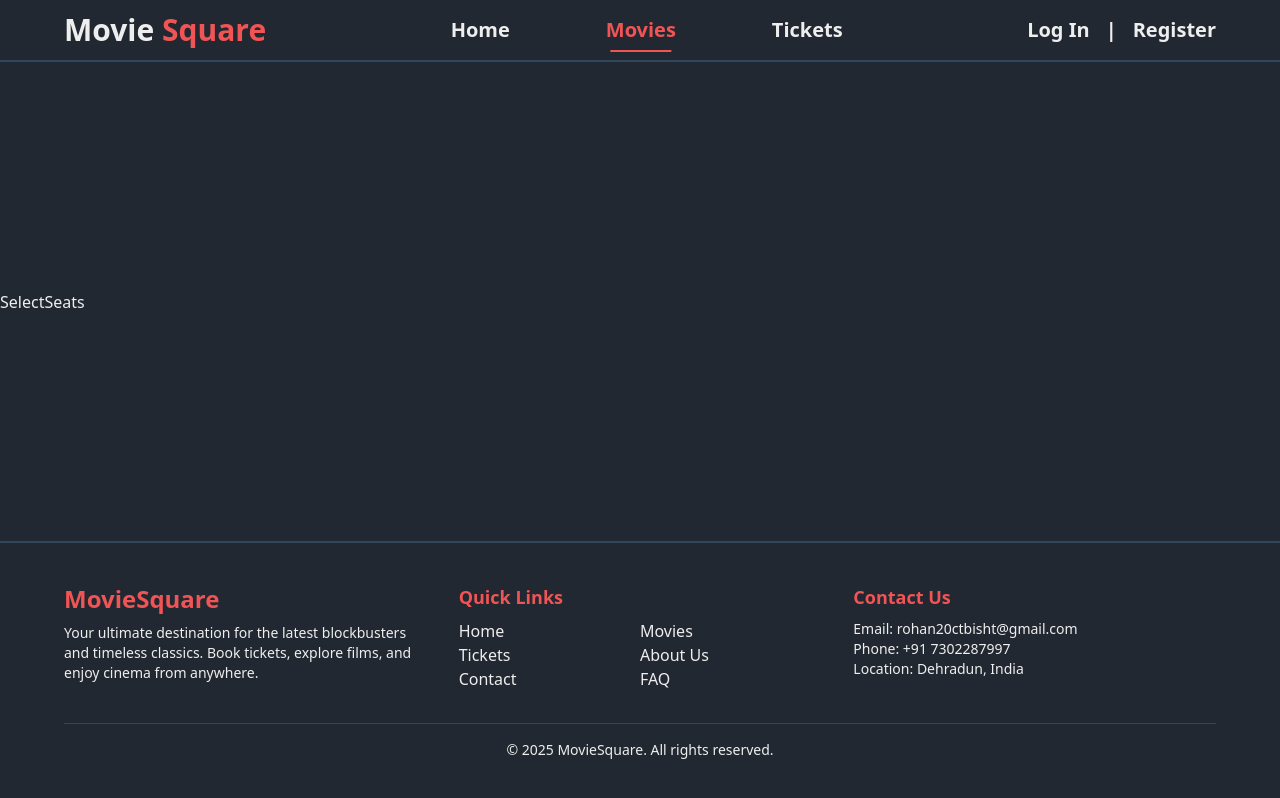
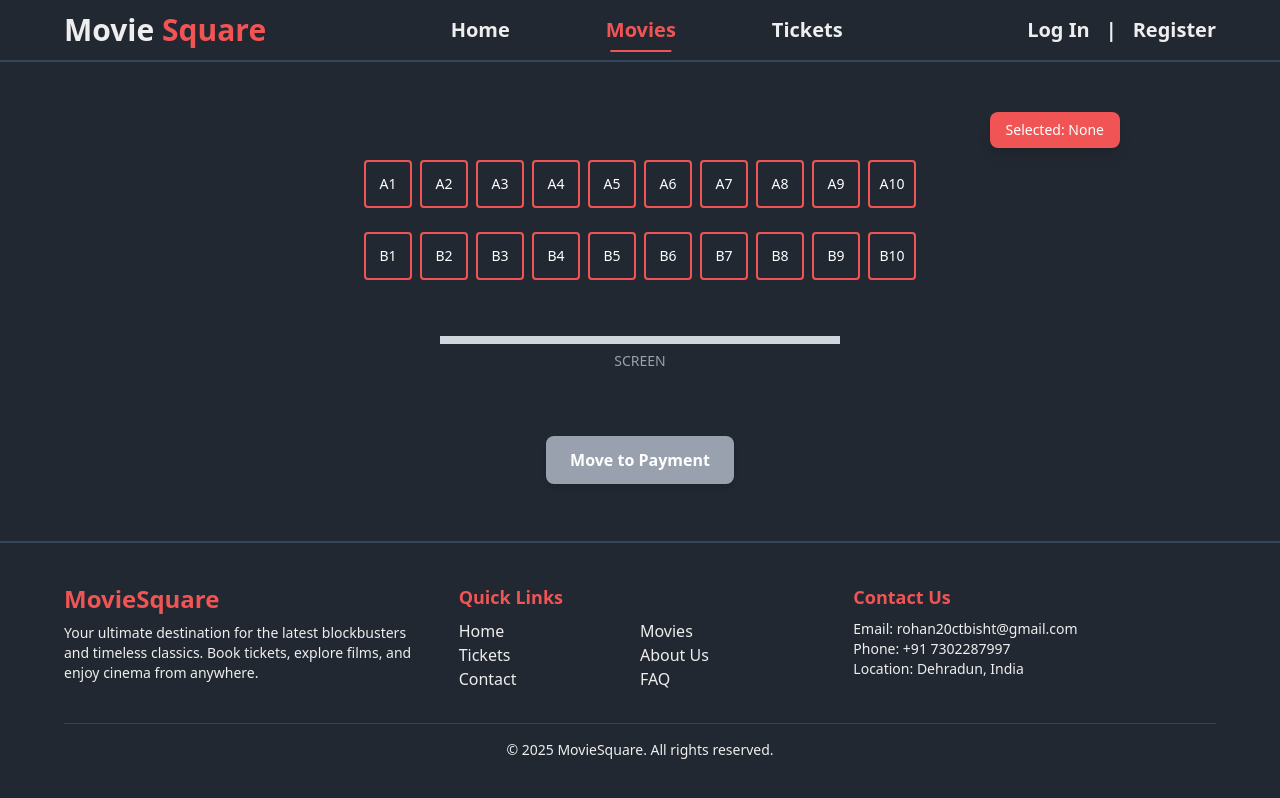
Before and after one commit to RohanXShabby/Movie_Booking_Frontend, a React (Vite) app: page /movies/book-tickets/1/1/1 in a window 1280 px wide. Built offline with nearby package versions, Linux system fonts and the light colour scheme.

Commit message:
feat: Integrate API calls for movie and theater data; refactor components to use loaders

```diff
--- a/src/Services/axiosInstance.js
+++ b/src/Services/axiosInstance.js
@@ -9,7 +9,7 @@ const axiosInstance = axios.create({
     withCredentials: true,
 });
 
-// Add request interceptor to attach token
+
 axiosInstance.interceptors.request.use(
     (config) => {
         const token = localStorage.getItem('token');
--- /dev/null
+++ b/src/api/user.api.js
@@ -0,0 +1,24 @@
+import axiosInstance from "../Services/axiosInstance";
+
+
+export const getAllMovie = async () => {
+    const request = await axiosInstance.get('/get-movies');
+    const response = await request.data?.movies
+    return ([...response])
+}
+
+export const getMovieById = async ({ params }) => {
+    const { id } = params
+    const request = await axiosInstance.get(`/movies/${id}`)
+    const data = await request.data.data
+    return data
+}
+
+export const getTheatersByMovie = async ({ params }) => {
+    try {
+        const res = await axiosInstance(`/get-theater/${params.id}`);
+        return res.data.theaters || [];
+    } catch (err) {
+        return [];
+    }
+};
--- a/src/components/UI/MovieContainer.jsx
+++ b/src/components/UI/MovieContainer.jsx
@@ -1,19 +1,15 @@
 import axiosInstance from "../../Services/axiosInstance";
 import { useEffect, useState } from "react";
-import { Link } from "react-router-dom";
+import { Link, useLoaderData } from "react-router-dom";
 import MovieCard from "./MovieCard";
 
 const MovieContainer = () => {
+
+    const Data = useLoaderData()
     const [movies, setMovies] = useState()
 
-    const fetchedMovie = async () => {
-        const request = await axiosInstance.get('/get-movies');
-        const response = await request.data?.movies
-        setMovies([...response])
-    }
-
     useEffect(() => {
-        fetchedMovie()
+        setMovies(Data)
     }, [])
 
     return (
--- a/src/components/UI/SelectSeats.jsx
+++ b/src/components/UI/SelectSeats.jsx
@@ -1,93 +1,105 @@
-const Screns = [{
-    "_id": "1",
-    "name": "PVR Icon Cinemas",
-    "city": "Mumbai",
-    "address": "3rd Floor, Oberoi Mall, Goregaon East, Mumbai, MH, 400063",
-    "screens": [
-        {
-            "_id": "2",
-            "name": "Screen 1",
-            "screenType": "IMAX",
-            "totalSeats": 90,
-            "layout": [
-                {
-                    "row": "A",
-                    "seats": [
-                        { "number": "A1", "type": "Premium" },
-                        { "number": "A2", "type": "Premium" },
-                        { "number": "A3", "type": "Premium" },
-                        { "number": "A4", "type": "Premium" },
-                        { "number": "A5", "type": "Premium" }
-                    ]
-                },
-                {
-                    "row": "B",
-                    "seats": [
-                        { "number": "B1", "type": "Normal" },
-                        { "number": "B2", "type": "Normal" },
-                        { "number": "B3", "type": "Normal" },
-                        { "number": "B4", "type": "Normal" },
-                        { "number": "B5", "type": "Normal" }
-                    ]
-                },
-                {
-                    "row": "C",
-                    "seats": [
-                        { "number": "C1", "type": "Normal" },
-                        { "number": "C2", "type": "Normal" },
-                        { "number": "C3", "type": "Normal" },
-                        { "number": "C4", "type": "Normal" },
-                        { "number": "C5", "type": "Normal" }
-                    ]
-                },
-                {
-                    "row": "D",
-                    "seats": [
-                        { "number": "D1", "type": "Recliner" },
-                        { "number": "D2", "type": "Recliner" },
-                        { "number": "D3", "type": "Recliner" },
-                        { "number": "D4", "type": "Recliner" },
-                        { "number": "D5", "type": "Recliner" }
-                    ]
-                }
-            ],
-            "createdAt": "ISODate",
-            "updatedAt": "ISODate"
-        },
-        {
-            "_id": "3",
-            "name": "Screen 2",
-            "screenType": "Standard",
-            "totalSeats": 90,
-            "layout": "same_as_screen_1",
-            "createdAt": "ISODate",
-            "updatedAt": "ISODate"
-        },
-        {
-            "_id": "4",
-            "name": "Screen 3",
-            "screenType": "Standard",
-            "totalSeats": 90,
-            "layout": "same_as_screen_1",
-            "createdAt": "ISODate",
-            "updatedAt": "ISODate"
-        }
-    ],
-    "createdAt": "ISODate",
-    "updatedAt": "ISODate"
-}
+import React, { useState } from 'react';
+import axiosInstance from '../../Services/axiosInstance';
 
-]
-
-
+const Screens = {
+    name: "Audi 1",
+    totalSeats: 20,
+    layout: [
+        [
+            { seatNumber: "A1", seatType: "Premium", available: true },
+            { seatNumber: "A2", seatType: "Premium", available: true },
+            { seatNumber: "A3", seatType: "Premium", available: true },
+            { seatNumber: "A4", seatType: "Premium", available: true },
+            { seatNumber: "A5", seatType: "Premium", available: true },
+            { seatNumber: "A6", seatType: "Premium", available: true },
+            { seatNumber: "A7", seatType: "Premium", available: true },
+            { seatNumber: "A8", seatType: "Premium", available: true },
+            { seatNumber: "A9", seatType: "Premium", available: true },
+            { seatNumber: "A10", seatType: "Premium", available: true },
+        ],
+        [
+            { seatNumber: "B1", seatType: "Regular", available: true },
+            { seatNumber: "B2", seatType: "Regular", available: true },
+            { seatNumber: "B3", seatType: "Regular", available: true },
+            { seatNumber: "B4", seatType: "Regular", available: true },
+            { seatNumber: "B5", seatType: "Regular", available: true },
+            { seatNumber: "B6", seatType: "Regular", available: true },
+            { seatNumber: "B7", seatType: "Regular", available: true },
+            { seatNumber: "B8", seatType: "Regular", available: true },
+            { seatNumber: "B9", seatType: "Regular", available: true },
+            { seatNumber: "B10", seatType: "Regular", available: true },
+        ]
+    ]
+};
 
 const SelectSeats = () => {
+    const { layout } = Screens;
+    const [selectedSeats, setSelectedSeats] = useState([]);
+
+    const toggleSeat = (seatNumber) => {
+        setSelectedSeats(prev =>
+            prev.includes(seatNumber)
+                ? prev.filter(s => s !== seatNumber)
+                : [...prev, seatNumber]
+        );
+    };
+
+    const handlePayment = () => {
+        console.log("Proceeding to payment with:", selectedSeats);
+    };
+
     return (
-        <div>
-            SelectSeats
+        <div className="relative px-4 py-6 text-white bg-dark-primary">
+            {/* Selected Seat Counter */}
+            <div className="absolute top-4 right-40 text-sm bg-dark-accent text-white px-4 py-2 rounded-lg shadow-lg">
+                Selected: {selectedSeats.length > 0 ? selectedSeats.join(", ") : "None"}
+            </div>
+
+            {/* Seat Layout */}
+            <div className="flex flex-col items-center gap-6 mt-10">
+                {layout.map((row, rowIndex) => (
+                    <div key={rowIndex} className="flex gap-2">
+                        {row.map((seat, seatIndex) => {
+                            const isSelected = selectedSeats.includes(seat.seatNumber);
+                            return (
+                                <span
+                                    key={seatIndex}
+                                    onClick={() => toggleSeat(seat.seatNumber)}
+                                    className={`
+                    p-2 h-12 w-12 flex items-center justify-center rounded-sm text-sm cursor-pointer
+                    border-2
+                    ${isSelected ? 'bg-dark-accent text-white border-dark-accent' : 'border-dark-accent hover:bg-dark-accent/50'}
+`}
+                                >
+                                    {seat.seatNumber}
+                                </span>
+                            );
+                        })}
+                    </div>
+                ))}
+
+                {/* Screen Line */}
+                <div className="mt-8 text-center">
+                    <div className="w-100 h-2 bg-gray-300 mb-1"></div>
+                    <span className="text-sm text-gray-400">SCREEN</span>
+                </div>
+
+                {/* Move to Payment */}
+
+                <button
+                    disabled={selectedSeats.length === 0}
+                    onClick={handlePayment}
+                    className={`mt-10 font-semibold px-6 py-3 rounded-lg shadow-md transition-all duration-200
+    ${selectedSeats.length === 0
+                            ? "bg-gray-400 cursor-not-allowed text-white"
+                            : "bg-dark-accent cursor-pointer hover:bg-green-700 text-white"}`}
+                >
+                    Move to Payment
+                </button>
+
+            </div>
         </div>
-    )
-}
+    );
+};
 
-export default SelectSeats
-SelectSeats
+export default SelectSeats;
--- a/src/components/layout/HomeLayout.jsx
+++ b/src/components/layout/HomeLayout.jsx
@@ -9,9 +9,9 @@ const HomeLayout = () => {
     const navigate = useNavigation()
     return (
         <>
-            <div className='min-h-screen flex flex-col justify-between text-dark-text bg-dark-primary '>
+            <div className='min-h-screen flex flex-col justify-between  text-dark-text bg-dark-primary '>
                 <Navbar />
-                {navigate.state === "loading" ? <BeatLoader /> : <Outlet />}
+                {navigate.state === "loading" ? <div className='w-screen h-screen flex items-center justify-center'><BeatLoader color='#f05454' /></div> : <Outlet />}
                 <Footer />
             </div>
         </>
--- a/src/pages/MoviesBookingPage.jsx
+++ b/src/pages/MoviesBookingPage.jsx
@@ -1,24 +1,16 @@
 import axiosInstance from "../Services/axiosInstance"
-import { useParams } from "react-router-dom"
+import { useLoaderData, useParams } from "react-router-dom"
 import { useState, useEffect } from "react"
 import { Link } from "react-router-dom"
 
 const MoviesBookingPage = () => {
     const { id } = useParams()
+    const Data = useLoaderData()
+
     const [moviesDetails, setMoviesDetails] = useState({});
-
-
-    const fetchMovieData = async () => {
-        const request = await axiosInstance.get(`/movies/${id}`)
-        const data = await request.data.data
-        return data
-    }
     useEffect(() => {
-        fetchMovieData().then((data) => {
-            setMoviesDetails(data)
-        })
-    }, []);
-    // { console.log(moviesDetails) }
+        setMoviesDetails(Data)
+    }, [id]);
 
     return (
         <div className="px-24">
```
Also changed, not shown: src/App.jsx (+6 -4 lines), src/components/UI/SelectTheater.jsx (+5 -19 lines).
